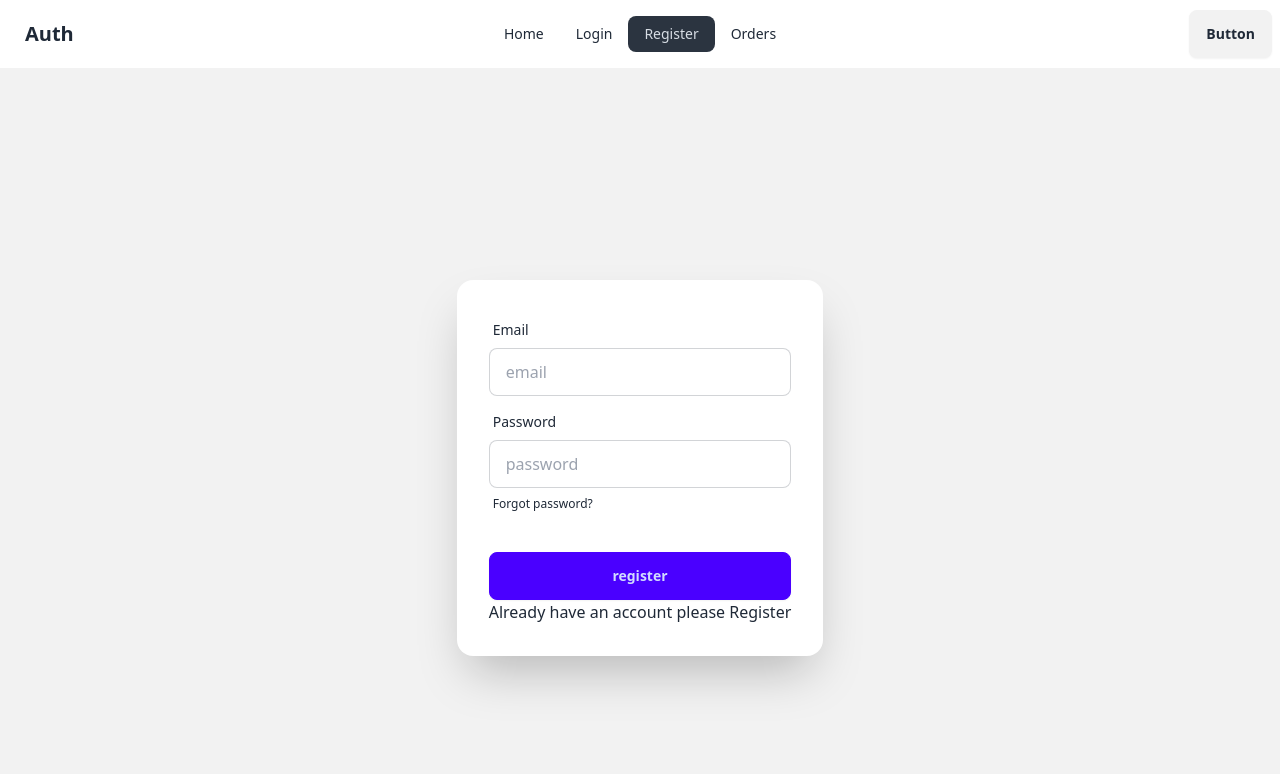
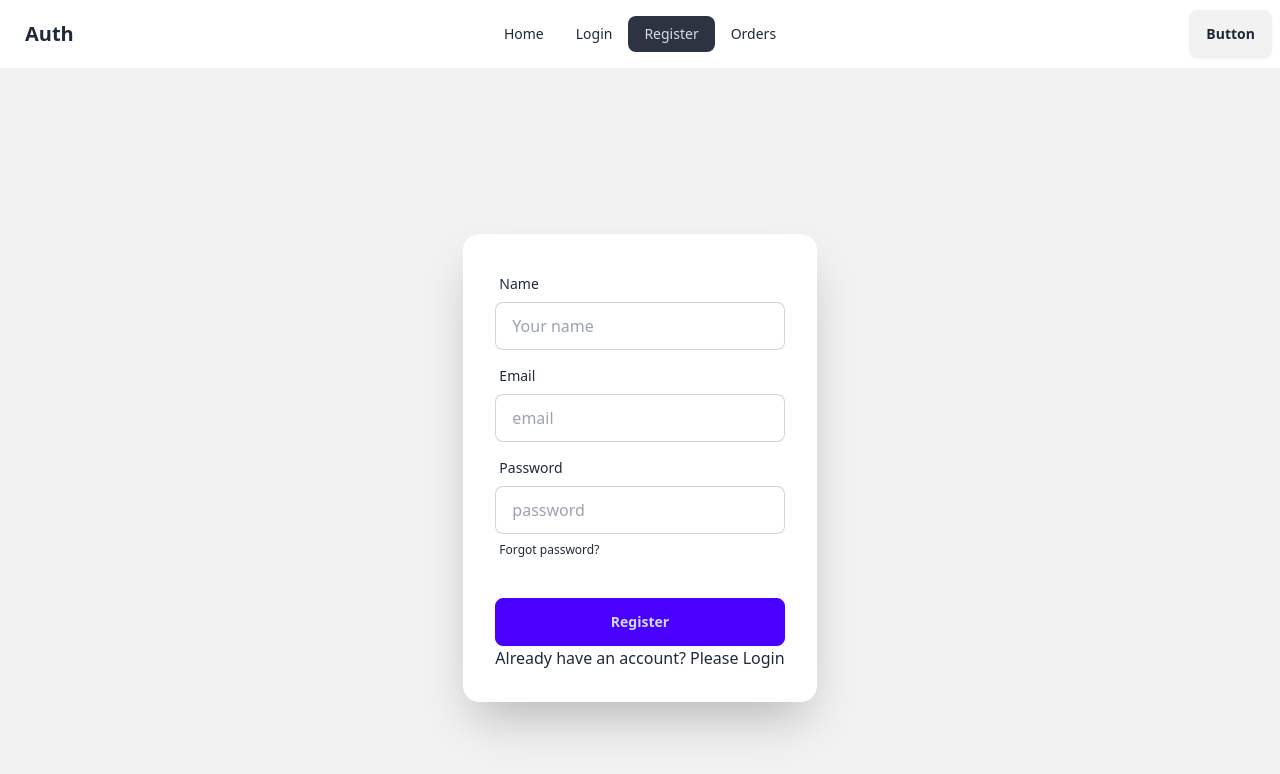
Before and after one commit to SadikRa/Auth-firebase, a React (Vite) app: page /register in a window 1280 px wide. Shown: the top 774 px of the page. Built offline with nearby package versions, Linux system fonts and the light colour scheme; no server answers.

Commit message:
register new account done

```diff
--- a/src/components/Login/Login.jsx
+++ b/src/components/Login/Login.jsx
@@ -1,57 +1,11 @@
-import { Link } from "react-router-dom";
+import React from 'react';
 
 const Login = () => {
+  return (
+    <div>
 
-    const handleLogin = (event) => {
-
-    }
-    return (
-        <div>
-            <div className="hero bg-base-200 min-h-screen">
-        <div className="hero-content flex-col lg:flex-row-reverse">
-          <div className="card bg-base-100 w-full max-w-sm shrink-0 shadow-2xl">
-            <form onSubmit={handleLogin}>
-              <form className="card-body">
-                <div className="form-control">
-                  <label className="label">
-                    <span className="label-text">Email</span>
-                  </label>
-                  <input
-                    type="email"
-                    name="email"
-                    placeholder="email"
-                    className="input input-bordered"
-                    required
-                  />
-                </div>
-                <div className="form-control">
-                  <label className="label">
-                    <span className="label-text">Password</span>
-                  </label>
-                  <input
-                    type="password"
-                    placeholder="password"
-                    name="password"
-                    className="input input-bordered"
-                    required
-                  />
-                  <label className="label">
-                    <a href="#" className="label-text-alt link link-hover">
-                      Forgot password?
-                    </a>
-                  </label>
-                </div>
-                <div className="form-control mt-6">
-                  <input className="btn btn-primary" type="submit" value="login" />
-                  <p>New to auth firebase please <Link to={'/register'}>Register</Link></p>
-                </div>
-              </form>
-            </form>
-          </div>
-        </div>
-      </div>
-        </div>
-    );
+    </div>
+  );
 };
 
 export default Login;
--- a/src/components/Register/Register.jsx
+++ b/src/components/Register/Register.jsx
@@ -1,18 +1,49 @@
-import React from "react";
+import React, { useContext } from "react";
 import { Link } from "react-router-dom";
+import { AuthContext } from "../../provider/AuthProvider";
 
 const Register = () => {
 
-    const handleRegister = () =>{
 
+  const { createUser } = useContext(AuthContext);
+
+
+
+  const handleRegister = e => {
+      e.preventDefault();
+      const name = e.target.name.value;
+      const email = e.target.email.value;
+      const password = e.target.password.value;
+      console.log(name, email, password);
+
+      // create user in firebase
+      createUser(email, password)
+          .then(result => {
+              console.log(result.user)
+          })
+          .catch(error => {
+              console.error(error);
+          })
   }
+
+
   return (
-    <div>
     <div className="hero bg-base-200 min-h-screen">
     <div className="hero-content flex-col lg:flex-row-reverse">
       <div className="card bg-base-100 w-full max-w-sm shrink-0 shadow-2xl">
-            <form onSubmit={handleRegister}>
-              <form className="card-body">
+        <form onSubmit={handleRegister} className="card-body">
+          <div className="form-control">
+            <label className="label">
+              <span className="label-text">Name</span>
+            </label>
+            <input
+              type="text"
+              name="name"
+              placeholder="Your name"
+              className="input input-bordered"
+              required
+            />
+          </div>
           <div className="form-control">
             <label className="label">
               <span className="label-text">Email</span>
@@ -43,15 +74,14 @@ const Register = () => {
             </label>
           </div>
           <div className="form-control mt-6">
-                  <input className="btn btn-primary" type="submit" value="register" />
-                  <p>Already have an account please <Link to={'/login'}>Register</Link></p>
+            <input className="btn btn-primary" type="submit" value="Register" />
+            <p>Already have an account? Please <Link to={'/login'}>Login</Link></p>
           </div>
-              </form>
         </form>
       </div>
     </div>
   </div>
-    </div>
+
   );
 };
 
--- a/src/firebase/firebase.config.js
+++ b/src/firebase/firebase.config.js
@@ -1,6 +1,7 @@
 // Import the functions you need from the SDKs you need
 import { initializeApp } from "firebase/app";
 import { getAnalytics } from "firebase/analytics";
+import { getAuth } from "firebase/auth";
 // TODO: Add SDKs for Firebase products that you want to use
 // https://firebase.google.com/docs/web/setup#available-libraries
 
@@ -23,3 +24,5 @@ const firebaseConfig = {
 // Initialize Firebase
 export const app = initializeApp(firebaseConfig);
 export const analytics = getAnalytics(app);
+
+export const auth = getAuth(app);
--- a/src/provider/AuthProvider.jsx
+++ b/src/provider/AuthProvider.jsx
@@ -1,17 +1,91 @@
-import { createContext } from "react";
+// import { createContext } from "react";
 
-const AuthContext = createContext(null)
+// const AuthContext = createContext(null)
 
-const AuthProvider = ({children}) => {
+// const AuthProvider = ({children}) => {
 
-    const name = { name : 'sadik'}
-    return (
-        <div>
-           <AuthContext.Provider value={name}>
-            {children}
-           </AuthContext.Provider>
-        </div>
-    );
+//     const name = { name : 'sadik'}
+//     return (
+//         <div>
+//            <AuthContext.Provider value={name}>
+//             {children}
+//            </AuthContext.Provider>
+//         </div>
+//     );
+// };
+
+// export default AuthProvider;
+
+import {
+  GoogleAuthProvider,
+  createUserWithEmailAndPassword,
+  onAuthStateChanged,
+  signInWithEmailAndPassword,
+  signInWithPopup,
+  signOut,
+} from "firebase/auth";
+
+import PropTypes from "prop-types";
+import { createContext, useEffect, useState } from "react";
+import { auth } from "../firebase/firebase.config";
+// import auth from "../firebase/firebase.config";
+
+export const AuthContext = createContext(null);
+
+const googleProvider = new GoogleAuthProvider();
+
+const AuthProvider = ({ children }) => {
+  const [user, setUser] = useState(null);
+  const [loading, setLoading] = useState(true);
+
+  const createUser = (email, password) => {
+    setLoading(true);
+    return createUserWithEmailAndPassword(auth, email, password);
+  };
+
+  const signInUser = (email, password) => {
+    setLoading(true);
+    return signInWithEmailAndPassword(auth, email, password);
+  };
+
+  const signInWithGoogle = () => {
+    setLoading(true);
+    return signInWithPopup(auth, googleProvider);
+  };
+
+  const logOut = () => {
+    setLoading(true);
+    return signOut(auth);
+  };
+
+  // observe auth state change
+  useEffect(() => {
+    const unSubscribe = onAuthStateChanged(auth, (currentUser) => {
+      console.log("Current value of the current user", currentUser);
+      setUser(currentUser);
+      setLoading(false);
+    });
+    return () => {
+      unSubscribe();
+    };
+  }, []);
+
+  const authInfo = {
+    user,
+    loading,
+    createUser,
+    signInUser,
+    signInWithGoogle,
+    logOut,
+  };
+
+  return (
+    <AuthContext.Provider value={authInfo}>{children}</AuthContext.Provider>
+  );
 };
 
 export default AuthProvider;
+
+AuthProvider.propTypes = {
+  children: PropTypes.node,
+};
```
Lines whose indentation alone changed are shown as unchanged.
